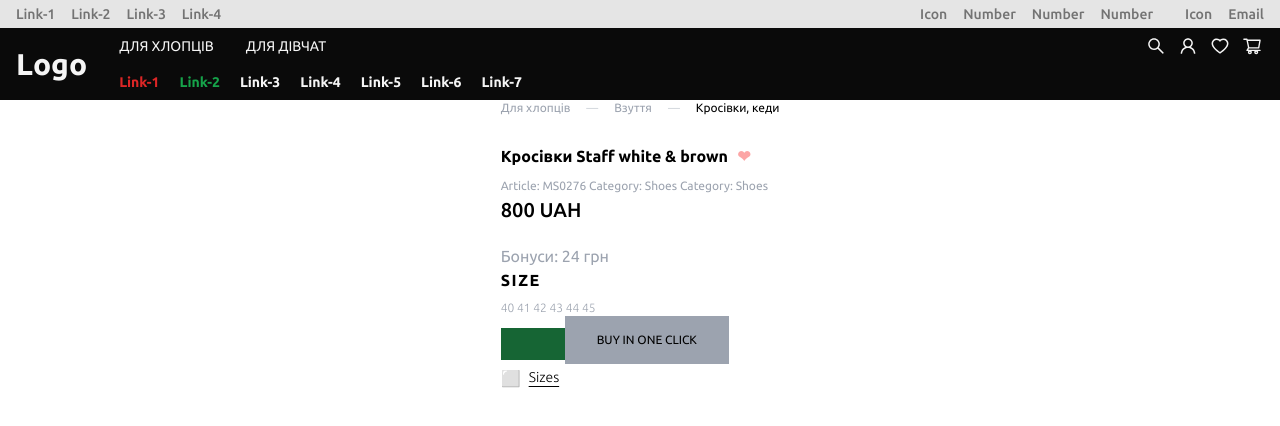
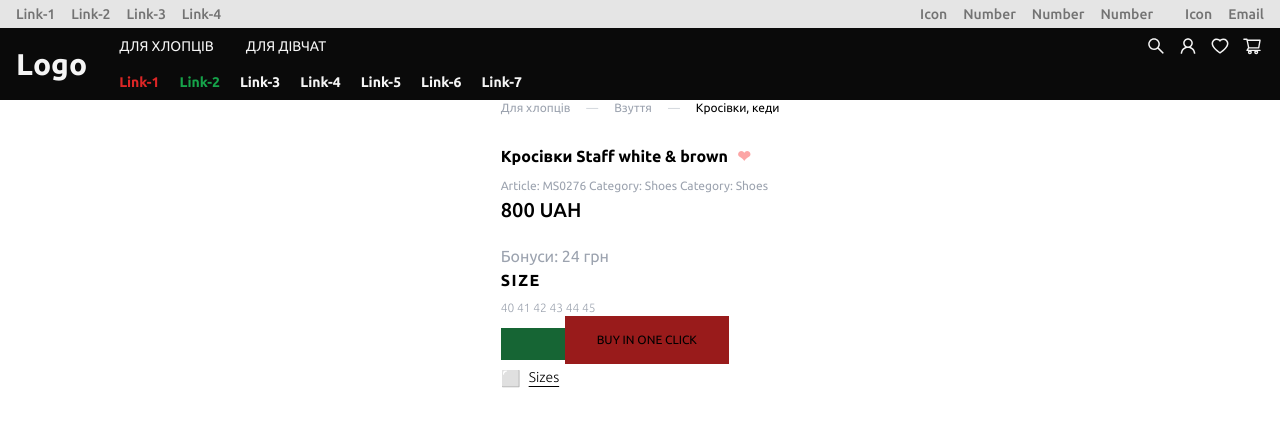
Before and after one commit to DeFosu/react-shop-clothes-template, a React (Vite) app: page /pview in a window 1280 px wide. Shown: the top 426 px of the page. Built offline with nearby package versions, Linux system fonts and the light colour scheme.

Commit message:
feat: add variant styles for Button

```diff
--- a/src/components/ProductDetails/BuyOneClickBtn.tsx
+++ b/src/components/ProductDetails/BuyOneClickBtn.tsx
@@ -1,14 +1,24 @@
-import React from 'react';
+import React, { type ReactNode } from "react";
 
+type TButton = {
+    children: ReactNode;
+    className?: string;
+    variant?: "text" | "contained" | "outlined";
+};
 
+const BuyOneClickBtn: React.FC<TButton> = (props) => {
+    const { children, className = "", variant = "contained" } = props;
 
-const BuyOneClickBtn = () => {
+    const styleVariant = {
+        text: "underline",
+        contained: "bg-gray-400 text-black font-normal text-xs py-4 px-8",
+        outlined:
+            " text-black font-normal text-xs py-4 px-8 bg-transparent border",
+    };
 
-  return (
-    <button className="bg-gray-400 text-black font-normal text-xs py-4 px-8">
-      BUY IN ONE CLICK
-    </button>
-  );
+    const buttonStyle = `${styleVariant[variant]} ${className}`;
+
+    return <button className={buttonStyle}>{children}</button>;
 };
 
 export default BuyOneClickBtn;
--- a/src/components/ProductDetails/ProductDetails.tsx
+++ b/src/components/ProductDetails/ProductDetails.tsx
@@ -1,17 +1,15 @@
-import React, {useState} from 'react';
-import ToBasketBtn from './ToBasketBtn';
-import BuyOneClickBtn from './BuyOneClickBtn';
-import Sizes from './Sizes';
-import InfoButton from './InfoButton';
-
-
+import React, { useState } from "react";
+import ToBasketBtn from "./ToBasketBtn";
+import BuyOneClickBtn from "./BuyOneClickBtn";
+import Sizes from "./Sizes";
+import InfoButton from "./InfoButton";
 
 const ProductDetails = () => {
     const hasDiscount = false;
-const [value, setValue] = useState('❤');
+    const [value, setValue] = useState("❤");
 
     const handleClick = () => {
-    setValue((prevValue) => (prevValue === '❤' ? '🖤' : '❤'));
+        setValue((prevValue) => (prevValue === "❤" ? "🖤" : "❤"));
     };
 
     // Функция для расчета бонуса (3% от текущей цены)
@@ -20,7 +18,7 @@ const handleClick = () => {
     // };
     return (
         <div className="mx-auto ">
-       <div className="pb-6 text-xs font-normal text-gray-400 flex items-center space-x-4">
+            <div className="flex items-center pb-6 space-x-4 text-xs font-normal text-gray-400">
                 <span>Для хлопців</span>
                 <span className="text-gray-300">—</span>
                 <span>Взуття</span>
@@ -30,14 +28,16 @@ const handleClick = () => {
             <div className="text-base font-semibold">
                 Кросівки Staff white & brown
                 <button
-                    className=" w-8 h-8 text-red-300 top-2 right-2 rounded-full"
+                    className="w-8 h-8 text-red-300 rounded-full top-2 right-2"
                     onClick={handleClick}
                 >
                     {value}
                 </button>
             </div>
 
-      <span className="py-1 space-x-2 text-xs text-gray-400">Article: MS0276 Category: Shoes Category: Shoes</span>
+            <span className="py-1 space-x-2 text-xs text-gray-400">
+                Article: MS0276 Category: Shoes Category: Shoes
+            </span>
             <div className="pb-4">
                 <span
                     className={`inline-block text-xl font-medium ${
@@ -52,16 +52,17 @@ const handleClick = () => {
                     </span>
                 )}
             </div>
-        <p className="text-gray-400 mt-1">Бонуси: 24 грн</p>
+            <p className="mt-1 text-gray-400">Бонуси: 24 грн</p>
             {/* сделать ологику выщета бонуса в размере 3 проц от цены*/}
-        <div className=''>
+            <div className="">
                 <Sizes />
                 <ToBasketBtn />
-<BuyOneClickBtn />
+                <BuyOneClickBtn variant="contained" className="bg-red-800">
+                    BUY IN ONE CLICK
+                </BuyOneClickBtn>
                 <InfoButton />
             </div>
         </div>
-
     );
 };
 
```
Lines whose indentation alone changed are shown as unchanged.
